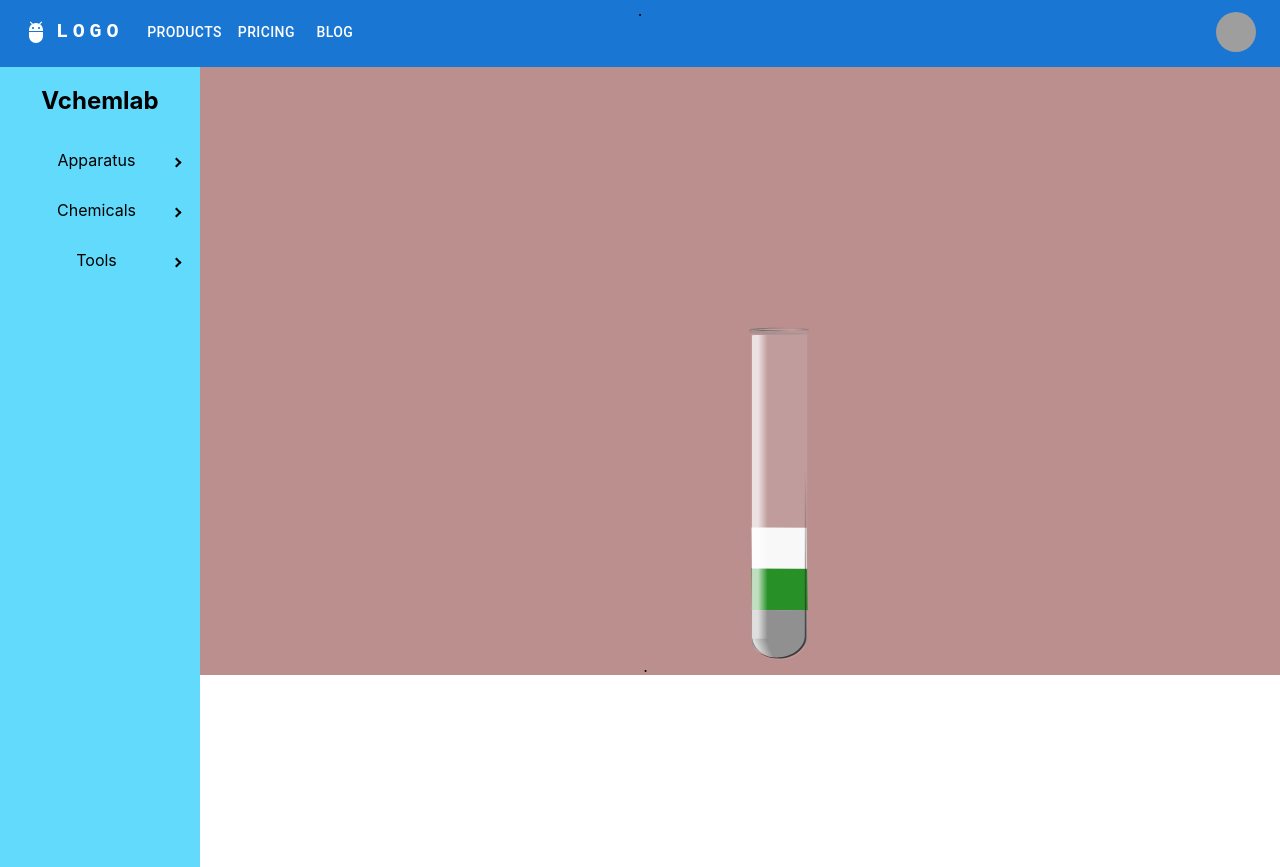
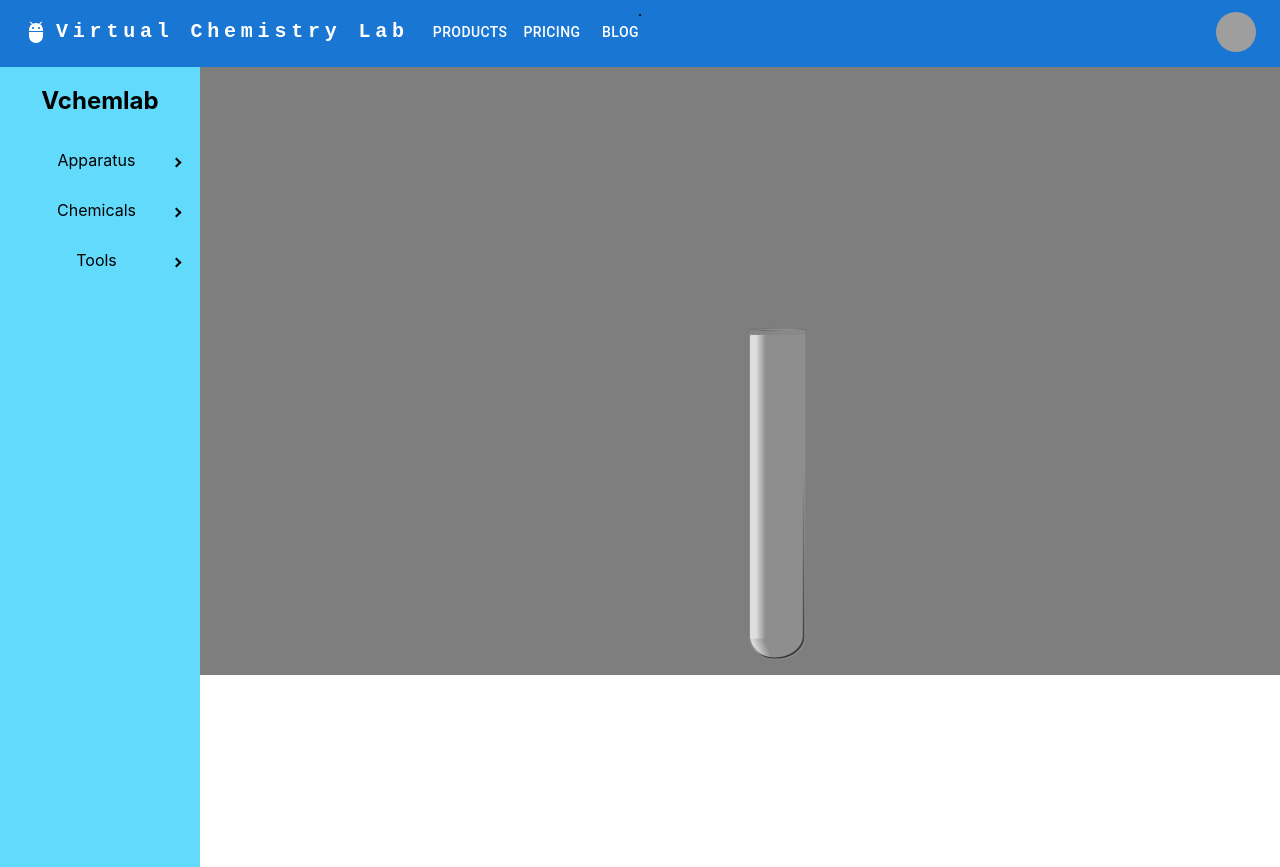
Before and after one commit to adrianmuk/vchemlab, a React (Create React App) app: page / in a window 1280 px wide. Built offline with nearby package versions, Linux system fonts and the light colour scheme; grey boxes are pictures that could not be loaded.

Commit message:
more_changes

```diff
--- a/package.json
+++ b/package.json
@@ -13,6 +13,7 @@
     "node-sass": "^7.0.3",
     "react": "^18.2.0",
     "react-dom": "^18.2.0",
+    "react-draggable": "^4.4.5",
     "react-icons": "^4.6.0",
     "react-pro-sidebar": "^1.0.0-alpha.7",
     "react-scripts": "^5.0.1",
--- a/src/App.css
+++ b/src/App.css
@@ -54,6 +54,12 @@
 .workspaceclass{
   margin-left: 200px;
   margin-top: 0px;
-  height: 100%;
-  background-color: rosybrown;
+  height: auto;
+  width: auto;
+  background-color: rgb(126, 126, 126);
 }
+
+.draggableclass{
+  height: 160mm;
+  width: 50mm;
+}
--- a/src/Components/ResponsiveAppBar.js
+++ b/src/Components/ResponsiveAppBar.js
@@ -56,7 +56,7 @@ function ResponsiveAppBar() {
               textDecoration: 'none',
             }}
           >
-            LOGO
+            Virtual Chemistry Lab
           </Typography>
 
           <Box sx={{ flexGrow: 1, display: { xs: 'flex', md: 'none' } }}>
@@ -112,7 +112,7 @@ function ResponsiveAppBar() {
               textDecoration: 'none',
             }}
           >
-            LOGO
+            Virtual Chemistry Lab
           </Typography>
           <Box sx={{ flexGrow: 1, display: { xs: 'none', md: 'flex' } }}>
             {pages.map((page) => (
--- a/src/Components/Testubecompo.js
+++ b/src/Components/Testubecompo.js
@@ -1,5 +1,5 @@
 import * as React from "react"
-
+//import {View} from 'react';
 import {String} from 'prop-types';
 export default class Testubecompo extends React.Component{
   render(){
@@ -288,7 +288,7 @@ Testubecompo.propTypes= {
 };
 
 Testubecompo.defaultProps ={
-  colortop:'Blue',
-  colormiddle: 'Blue',
-  colorbottom: 'Blue',
+  colortop:'rgb(126, 126, 126)',
+  colormiddle: 'rgb(126, 126, 126)',
+  colorbottom: 'rgb(126, 126, 126)',
 }
--- a/src/Components/Workspace.js
+++ b/src/Components/Workspace.js
@@ -1,15 +1,15 @@
 import '../App.css';
 import Testubecompo from './Testubecompo';
+import Draggable from 'react-draggable';
 
 function Workspace() {
   return (
-    <div className="workspaceclass">.
-
-      <Testubecompo colortop='white' colormiddle='green' colorbottom='gray'></Testubecompo>
-
-
-
-
+    <div className="workspaceclass">
+      <Draggable bounds={{left: -500, top: -250, right: 100, bottom: 200}}>
+        <div class="draggableclass">
+            <Testubecompo colortop='rgb(126, 126, 126)' colormiddle='rgb(126, 126, 126)' colorbottom='rgb(126, 126, 126)'></Testubecompo>
+        </div>
+      </Draggable>
     </div>
   );
 }
```
Also changed, not shown: 1 other file (tests, documents, lock files or other folders).
